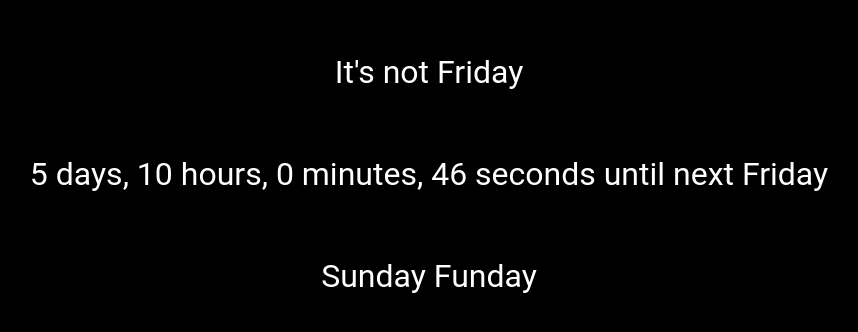
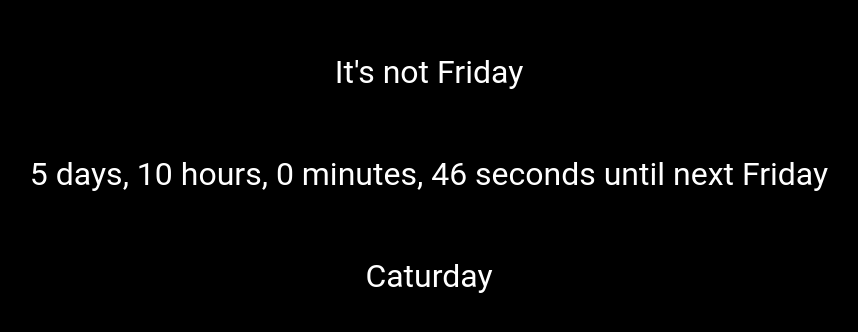
Before and after one commit to matejkajinic/fridaymeme, a React (Create React App) app: page / in a window 1280 px wide. Shown: the part 226-558 px from the top of the page, without its empty margins (211-1069 px from the left). Built offline with nearby package versions, Linux system fonts and the light colour scheme.

Commit message:
Fix day of week meme

```diff
--- a/src/Meme.tsx
+++ b/src/Meme.tsx
@@ -13,7 +13,7 @@ const memes = [
 const Meme: React.FC = () => {
   const today = new Date();
   const day = today.toLocaleDateString('en-US', { weekday: 'long' });
-  const dayIndex = ['Sunday', 'Monday', 'Tuesday', 'Wednesday', 'Thursday', 'Friday', 'Saturday'].indexOf(day);
+  const dayIndex = ['Monday', 'Tuesday', 'Wednesday', 'Thursday', 'Friday', 'Saturday', 'Sunday'].indexOf(day);
   const meme = memes[dayIndex];
 
   return (
```
